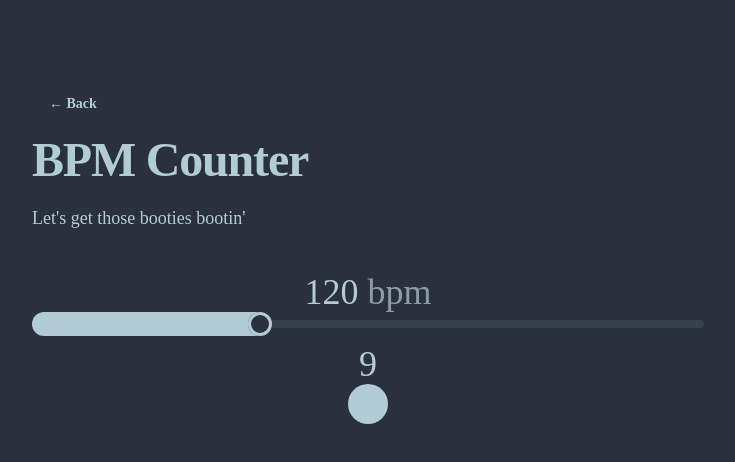
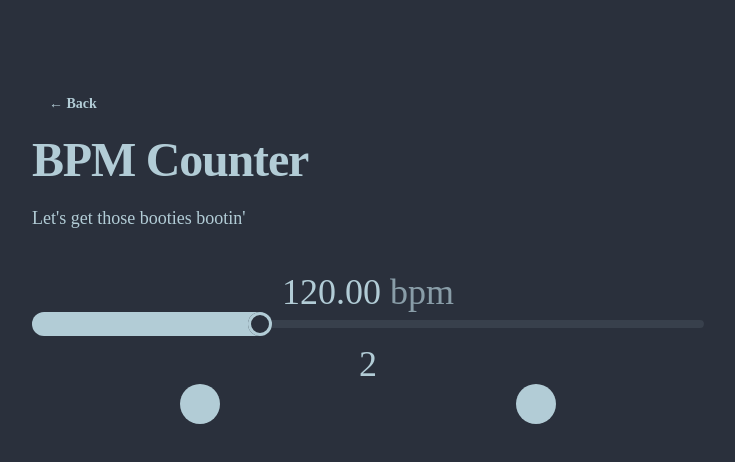
Before and after one commit to jesi-rgb/svelte-advent-code, a SvelteKit app: page /day6 in a window 1280 px wide. Shown: the top 462 px of the page, without its empty margins (272-1007 px from the left). Built offline with nearby package versions, Linux system fonts and the light colour scheme; a web font is replaced by a local one.

Commit message:
we got it

```diff
--- a/src/routes/day6/+page.svelte
+++ b/src/routes/day6/+page.svelte
@@ -2,17 +2,19 @@
 	import BackButton from '$lib/Components/BackButton.svelte';
 	import Heading from '$lib/Components/Heading.svelte';
 	import { onDestroy, onMount } from 'svelte';
-	import { backIn, backOut, elasticOut, quintIn } from 'svelte/easing';
-	import { scale, fade } from 'svelte/transition';
+	import { elasticOut } from 'svelte/easing';
+	import { scale } from 'svelte/transition';
 
 	let bpm = 120; //beats per minute
 
 	let bpmDisplay = 0;
+	let tapCounter = 0;
 
-	const add = () => (bpmDisplay += 1);
+	let tap1: Date;
+	let tap2: Date;
 
 	let intervalId: number;
-	let dynamicTimeout: number = (1000 * 60) / bpm;
+	let dynamicTimeout = (1000 * 60) / bpm;
 
 	// Function to be executed at intervals
 	function intervalFunction() {
@@ -44,7 +46,9 @@
 <p>Let's get those booties bootin'</p>
 
 <main class="my-10">
-	<div class="text-center text-4xl tabular-nums">{bpm} <span class="opacity-70">bpm</span></div>
+	<div class="text-center text-4xl tabular-nums">
+		{bpm.toFixed(2)} <span class="opacity-70">bpm</span>
+	</div>
 	<input
 		class="range"
 		bind:value={bpm}
@@ -54,8 +58,9 @@
 		max="300"
 		step="1"
 	/>
-	<div class="text-center text-4xl tabular-nums">{bpmDisplay}</div>
+	<div class="text-center text-4xl tabular-nums">{(bpmDisplay % 4) + 1}</div>
 
+	<div class="flex justify-between">
 		<div class="w-10 h-10 relative mx-auto">
 			{#key bpmDisplay}
 				<div
@@ -64,4 +69,35 @@
 				></div>
 			{/key}
 		</div>
+		<div class="w-10 h-10 relative mx-auto">
+			{#key tapCounter}
+				<div
+					in:scale={{ easing: elasticOut, duration: 1000 }}
+					class="w-10 h-10 absolute bg-base-content rounded-full"
+				></div>
+			{/key}
+		</div>
+	</div>
 </main>
+
+<svelte:window
+	on:keydown={(e) => {
+		if (e.key === ' ' || e.key.includes('Arrow')) {
+			tapCounter += 1;
+
+			let millisDiff = 0;
+			if (tapCounter % 2 == 0) {
+				tap2 = new Date();
+			} else {
+				tap1 = new Date();
+			}
+
+			if (tap1 && tap2) {
+				millisDiff = Math.abs(tap2 - tap1);
+
+				bpm = (1000 * 60) / millisDiff;
+				updateDynamicTimeout();
+			}
+		}
+	}}
+/>
--- a/src/routes/test/+page.svelte
+++ b/src/routes/test/+page.svelte
@@ -1,7 +1,7 @@
-<script>
+<script lang="ts">
 	import { onMount, onDestroy } from 'svelte';
 
-	let intervalId;
+	let intervalId: number;
 	let dynamicTimeout = 1000; // Initial timeout value (in milliseconds)
 
 	// Function to be executed at intervals
```
Lines whose indentation alone changed are shown as unchanged.
